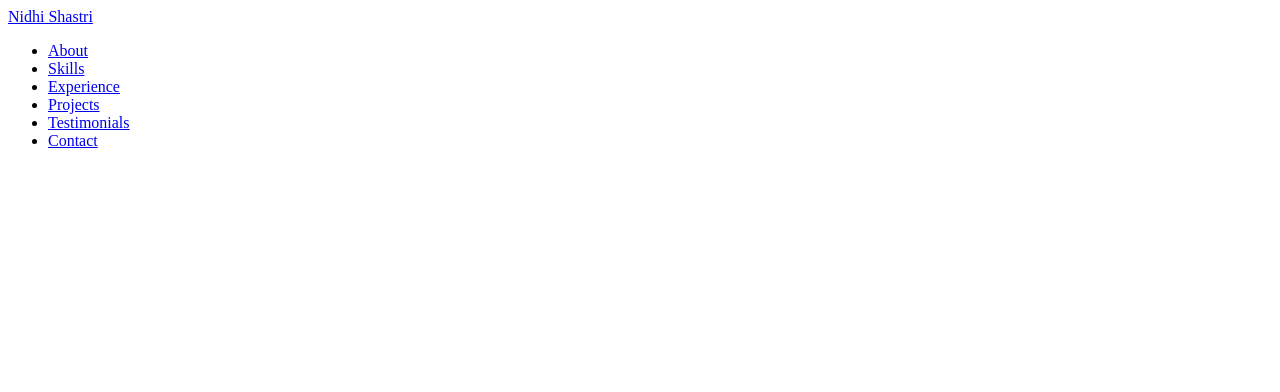
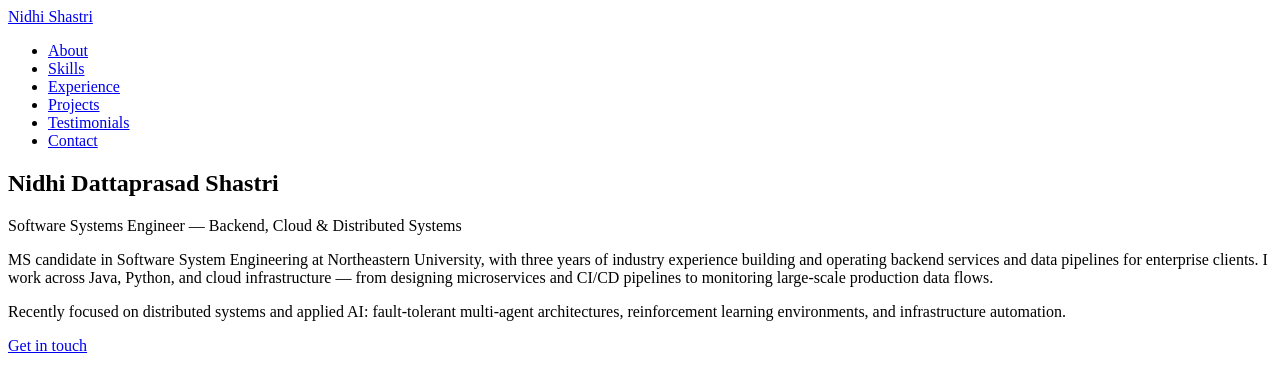
Before and after one commit to NidhiDattaprasadShastri/Portfolio, a plain HTML site: page index.html in a window 1280 px wide. Drawn offline with Linux system fonts and the light colour scheme.

Commit message:
Add about/hero section with real bio content

```diff
--- a/index.html
+++ b/index.html
@@ -26,6 +26,15 @@
   </header>
 
   <main id="top">
+
+    <section id="about">
+      <h1>Nidhi Dattaprasad Shastri</h1>
+      <p class="tagline">Software Systems Engineer &mdash; Backend, Cloud &amp; Distributed Systems</p>
+      <p>MS candidate in Software System Engineering at Northeastern University, with three years of industry experience building and operating backend services and data pipelines for enterprise clients. I work across Java, Python, and cloud infrastructure &mdash; from designing microservices and CI/CD pipelines to monitoring large-scale production data flows.</p>
+      <p>Recently focused on distributed systems and applied AI: fault-tolerant multi-agent architectures, reinforcement learning environments, and infrastructure automation.</p>
+      <a class="button" href="#contact">Get in touch</a>
+    </section>
+
   </main>
 
   <footer>
```
